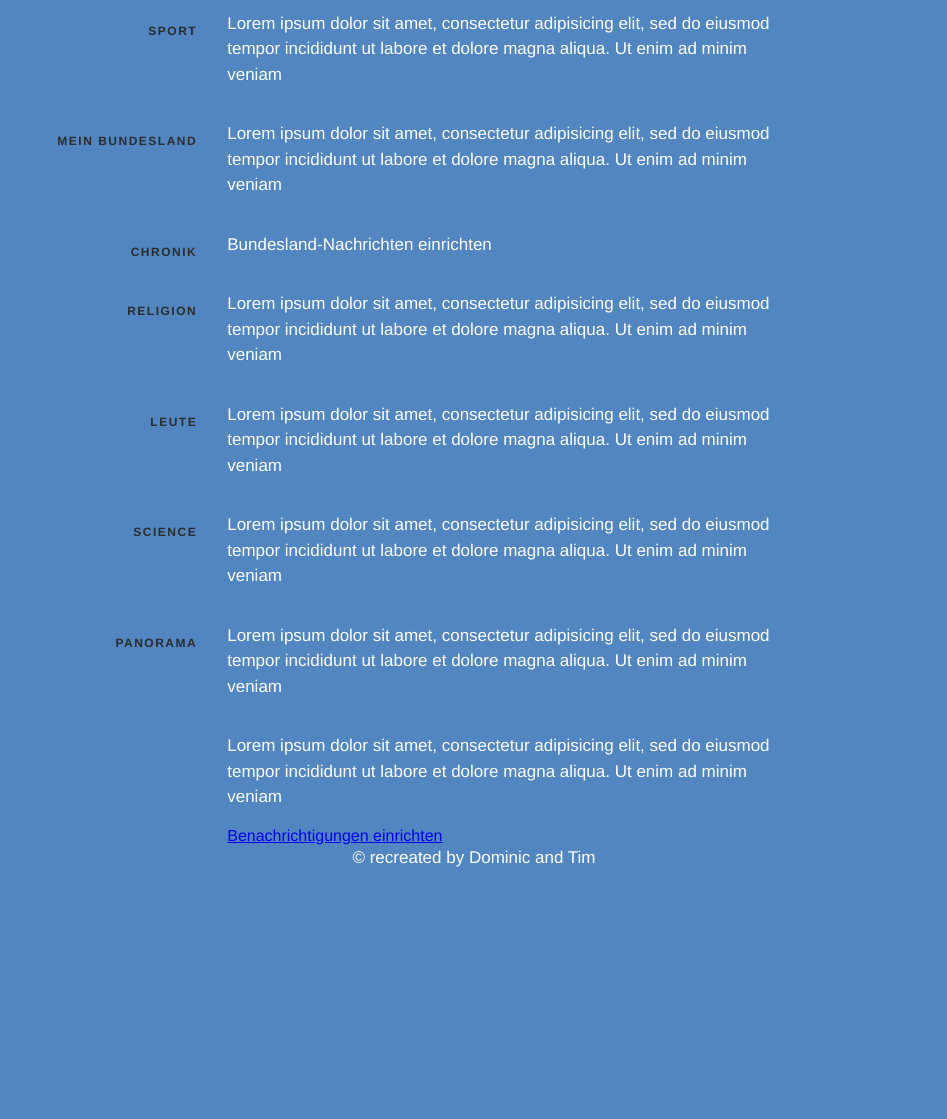
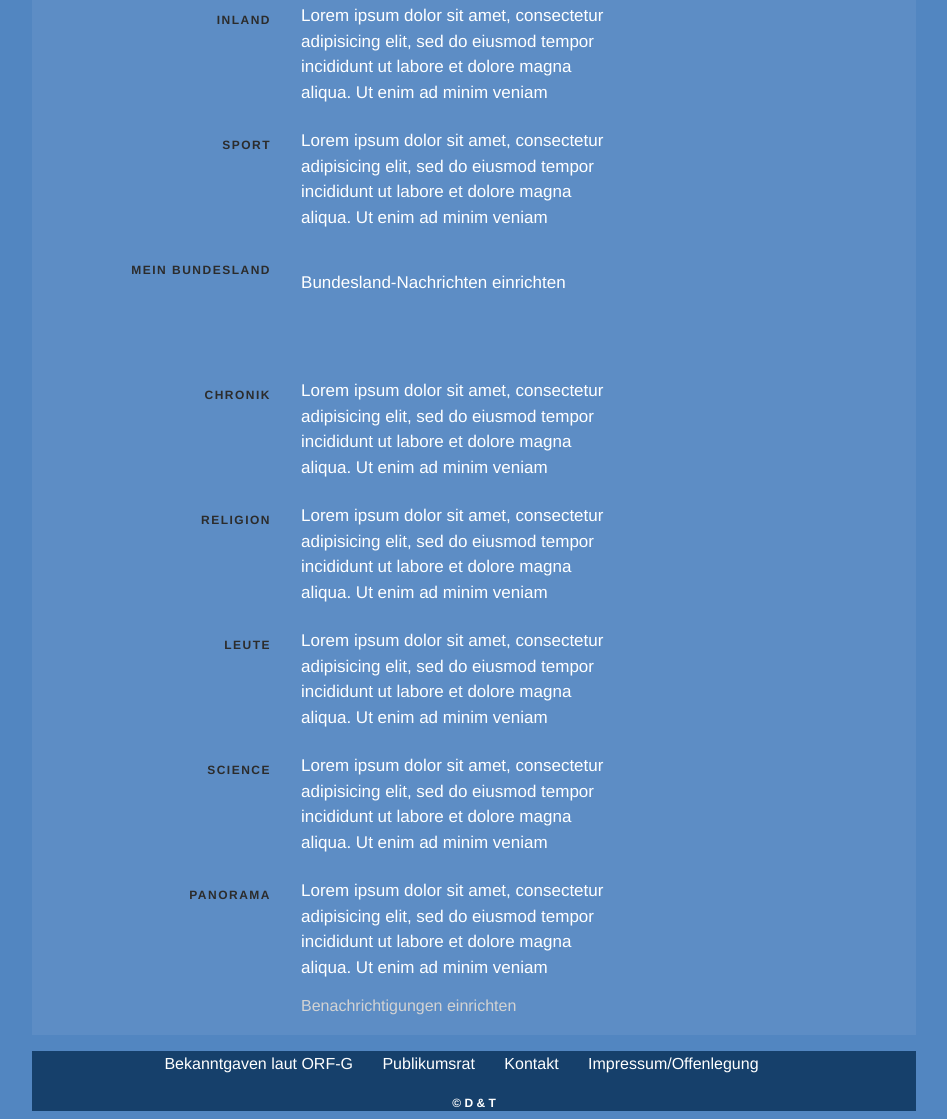
Before and after one commit to DominicWieser/FSWD-CSS-DAY03-CHALLENGE, a plain HTML site: page index.html in a window 1280 px wide. Shown: the part 258-1377 px from the top of the page, without its empty margins (166-1113 px from the left). Before the commit the page ends 1145 px from the top, so only its background shows below. Drawn offline with Linux system fonts and the light colour scheme.

Commit message:
add bugfixes and correction of layout

```diff
--- a/index.html
+++ b/index.html
@@ -9,7 +9,9 @@
 	<!-- HEADER -->
 	<header id="header">
 		<div class="logo-left">
-			<img src="http://orf.at/mojo/1_3/storyserver//news/news/images/target_news_v2.svg" alt="logo orf">
+			<a href="index.html">
+				<img src="http://orf.at/mojo/1_3/storyserver//news/news/images/target_news_v2.svg" alt="logo orf">
+			</a>
 		</div>
 
 		<div class="logo-right">
@@ -35,13 +37,13 @@
 			</span>
 		</nav>
 	<article>
-		<div>
+		<div id="content">
 			<div class="spacing">
 				<div class="float-left">
 					<h2>Ausland</h2>
 				</div>
 				<div class="float-right">
-					<p class="align-left">Lorem ipsum dolor sit amet, consectetur adipisicing elit, sed do eiusmod
+					<p class="align-left margin-fix">Lorem ipsum dolor sit amet, consectetur adipisicing elit, sed do eiusmod
 					tempor incididunt ut labore et dolore magna aliqua. Ut enim ad minim veniam</p>
 				</div>
 			</div>
@@ -51,7 +53,7 @@
 					<h2>Inland</h2>
 				</div>
 				<div class="float-right">
-					<p class="align-left">Lorem ipsum dolor sit amet, consectetur adipisicing elit, sed do eiusmod
+					<p class="align-left margin-fix">Lorem ipsum dolor sit amet, consectetur adipisicing elit, sed do eiusmod
 					tempor incididunt ut labore et dolore magna aliqua. Ut enim ad minim veniam</p>
 				</div>
 			</div>
@@ -61,7 +63,7 @@
 					<h2>sport</h2>
 				</div>
 				<div class="float-right">
-					<p class="align-left">Lorem ipsum dolor sit amet, consectetur adipisicing elit, sed do eiusmod
+					<p class="align-left margin-fix">Lorem ipsum dolor sit amet, consectetur adipisicing elit, sed do eiusmod
 					tempor incididunt ut labore et dolore magna aliqua. Ut enim ad minim veniam</p>
 				</div>
 			</div>
@@ -80,7 +82,7 @@
 					<h2>Chronik</h2>
 				</div>
 				<div class="float-right">
-					<p class="align-left">Lorem ipsum dolor sit amet, consectetur adipisicing elit, sed do eiusmod
+					<p class="align-left margin-fix">Lorem ipsum dolor sit amet, consectetur adipisicing elit, sed do eiusmod
 					tempor incididunt ut labore et dolore magna aliqua. Ut enim ad minim veniam</p>
 				</div>
 			</div>
@@ -90,7 +92,7 @@
 					<h2>religion</h2>
 				</div>
 				<div class="float-right">
-					<p class="align-left">Lorem ipsum dolor sit amet, consectetur adipisicing elit, sed do eiusmod
+					<p class="align-left margin-fix">Lorem ipsum dolor sit amet, consectetur adipisicing elit, sed do eiusmod
 					tempor incididunt ut labore et dolore magna aliqua. Ut enim ad minim veniam</p>
 				</div>
 			</div>
@@ -100,7 +102,7 @@
 					<h2>leute</h2>
 				</div>
 				<div class="float-right">
-					<p class="align-left">Lorem ipsum dolor sit amet, consectetur adipisicing elit, sed do eiusmod
+					<p class="align-left margin-fix">Lorem ipsum dolor sit amet, consectetur adipisicing elit, sed do eiusmod
 					tempor incididunt ut labore et dolore magna aliqua. Ut enim ad minim veniam</p>
 				</div>
 			</div>
@@ -110,7 +112,7 @@
 					<h2>science</h2>
 				</div>
 				<div class="float-right">
-					<p class="align-left">Lorem ipsum dolor sit amet, consectetur adipisicing elit, sed do eiusmod
+					<p class="align-left margin-fix">Lorem ipsum dolor sit amet, consectetur adipisicing elit, sed do eiusmod
 					tempor incididunt ut labore et dolore magna aliqua. Ut enim ad minim veniam</p>
 				</div>
 			</div>
@@ -120,7 +122,7 @@
 					<h2>panorama</h2>
 				</div>
 				<div class="float-right">
-					<p class="align-left">Lorem ipsum dolor sit amet, consectetur adipisicing elit, sed do eiusmod
+					<p class="align-left margin-fix">Lorem ipsum dolor sit amet, consectetur adipisicing elit, sed do eiusmod
 					tempor incididunt ut labore et dolore magna aliqua. Ut enim ad minim veniam</p>
 					<a href="#" id="content-link">Benachrichtigungen einrichten</a>
 
@@ -129,7 +131,13 @@
 		</div>
 	</article>
 	<footer>
-		<p>&copy; recreated by Dominic and Tim</p>
+		<ul>
+			<li><a href="#">Bekanntgaven laut ORF-G</a></li>
+			<li><a href="#">Publikumsrat</a></li>
+			<li><a href="#">Kontakt</a></li>
+			<li><a href="#">Impressum/Offenlegung</a></li>
+		</ul>
+		<h5>&copy; D & T</h5>
 	</footer>
 </body>
 </html>
--- a/style.css
+++ b/style.css
@@ -33,13 +33,12 @@ body {
 	background: #5286C1;
 }
 
-nav ul li a {
+a {
 	text-decoration: none;
 	color: white;
 }
 
-
-nav ul li a:hover {
+a:hover {
 	text-decoration: underline;
 	color: #ABB7C6;
 }
@@ -49,16 +48,16 @@ nav ul li a:active {
 	color: #ABB7C6;
 }
 
-nav ul li {
+ul li {
 	display: inline;
 	padding-right: 25px;
 }
 
-nav ul li:nth-child(10) {
+ul li:nth-child(10) {
 	padding-right: 0px;
 }
 
-nav ul {
+ul {
 	padding-top: 4px;
 	padding-bottom: 4px;
 	-webkit-padding-start: 0px;
@@ -85,7 +84,6 @@ h2 {
 	font-weight: 600;
 	font-size: 12px;
 	letter-spacing: 1.5px;
-	margin-top: 30px;
 	color: #2c2c2c;
 	min-width: 100px;
 }
@@ -101,16 +99,41 @@ h2 {
 }
 
 .spacing {
-	padding: 15px;
+	padding: 10px;
+	height: 105px;
 }
 
 footer {
 	clear: both;
 	text-align: center;
-	width: 100%;
+	width: 70%;
+	margin-left: 15%;
+	margin-right: 15%;
+	background: #16406B;
 }
 
 .align-left {
 	padding-right: 300px;
 	min-width: 300px;
+	margin-top: 0px;
 }
+
+#content {
+	background: #5D8DC5;
+	width: 70%;
+	margin-left: 15%;
+	margin-right: 15%;
+	height: 100%;
+	overflow: hidden;
+	padding-bottom: 20px;
+}
+
+#content-link {
+	color: #d3d3d3;
+}
+
+h5 {
+	color: white;
+	font-size: 12px;
+	display: inline;
+}
```
